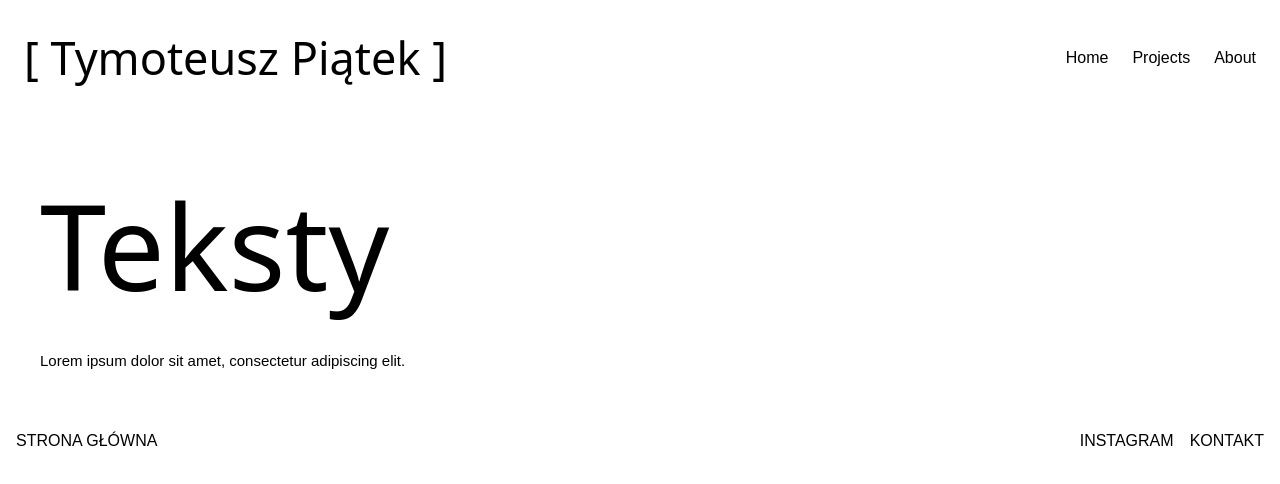
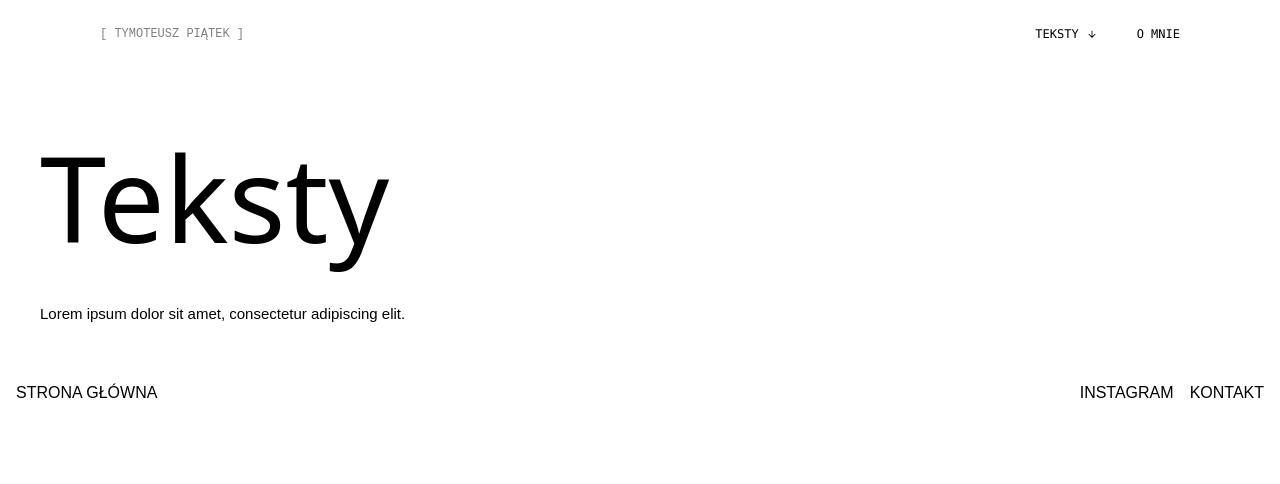
Before and after one commit to vladazachem/tymoteusz-portfolio, a Next.js app: page / in a window 1280 px wide. Shown: the top 484 px of the page. Built offline with nearby package versions, Linux system fonts and the light colour scheme.

Commit message:
header without sm adaptation

```diff
--- a/src/components/Header.js
+++ b/src/components/Header.js
@@ -1,20 +1,100 @@
+"use client";
+
+import { useState } from "react";
 import Link from "next/link";
 
 export default function Header() {
+  const [menuOpen, setMenuOpen] = useState(false);
+
+  const toggleMenu = () => {
+    setMenuOpen(!menuOpen);
+  };
+
   return (
-    <header className="bg-bg-main p-6 flex justify-between items-center">
-      <div className="text-h4 font-sans">[ Tymoteusz Piątek ]</div>
-      <nav className="space-x-6">
-        <Link href="/" className="text-typo-main hover:text-btns-hover">
-          Home
-        </Link>
-        <Link href="/projects" className="text-typo-main hover:text-btns-hover">
-          Projects
-        </Link>
-        <Link href="/about" className="text-typo-main hover:text-btns-hover">
-          About
+    <header className="bg-bg-main px-[100px] py-[25px] flex justify-between items-center">
+      <Link href="/">
+        <h6 className="text-btns uppercase text-typo-secondary">
+          [ Tymoteusz Piątek ]
+        </h6>
+      </Link>
+      <nav className="flex gap-10">
+        <button
+          onClick={toggleMenu}
+          className="flex items-center gap-2"
+        >
+          <p className="text-typo-main hover:text-btns-hover focus:outline-none font-code text-btns font-normal uppercase">Teksty</p>
+          <svg
+            xmlns="http://www.w3.org/2000/svg"
+            width="10"
+            height="10"
+            viewBox="0 0 24 24"
+            fill="currentColor"
+            className={`inline-block transform transition-transform duration-200 ${
+                menuOpen ? "rotate-180" : "rotate-0"
+            }`}
+          >
+            <path d="M13 17.586V4h-2v13.586l-6.293-6.293-1.414 1.414L12 21.414l8.707-8.707-1.414-1.414L13 17.586z" />
+          </svg>
+        </button>
+        <Link
+          href="/about"
+          className="text-typo-main hover:text-btns-hover font-code text-btns uppercase"
+        >
+          O mnie
         </Link>
       </nav>
+
+      {menuOpen && (
+        <div className="absolute top-11 right-[88px] bg-bg-main p-3 w-[162px] z-10">
+          <ul className="divide-y divide-bg-img text-btns font-code uppercase">
+            <li className="py-2">
+              <Link
+                href="/texts"
+                className="block text-typo-secondary hover:text-btns-hover"
+                onClick={() => setMenuOpen(false)}
+              >
+                Wszystko
+              </Link>
+            </li>
+            <li className="py-2">
+              <Link
+                href="/texts/opowiadania"
+                className="block text-typo-secondary hover:text-btns-hover"
+                onClick={() => setMenuOpen(false)}
+              >
+                Opowiadania
+              </Link>
+            </li>
+            <li className="py-2">
+              <Link
+                href="/texts/eseje"
+                className="block text-typo-secondary hover:text-btns-hover"
+                onClick={() => setMenuOpen(false)}
+              >
+                Eseje
+              </Link>
+            </li>
+            <li className="py-2">
+              <Link
+                href="/texts/szkice"
+                className="block text-typo-secondary hover:text-btns-hover"
+                onClick={() => setMenuOpen(false)}
+              >
+                Szkice
+              </Link>
+            </li>
+            <li className="py-2">
+              <Link
+                href="/texts/filmy"
+                className="block text-typo-secondary hover:text-btns-hover"
+                onClick={() => setMenuOpen(false)}
+              >
+                Filmy
+              </Link>
+            </li>
+          </ul>
+        </div>
+      )}
     </header>
   );
 }
```
